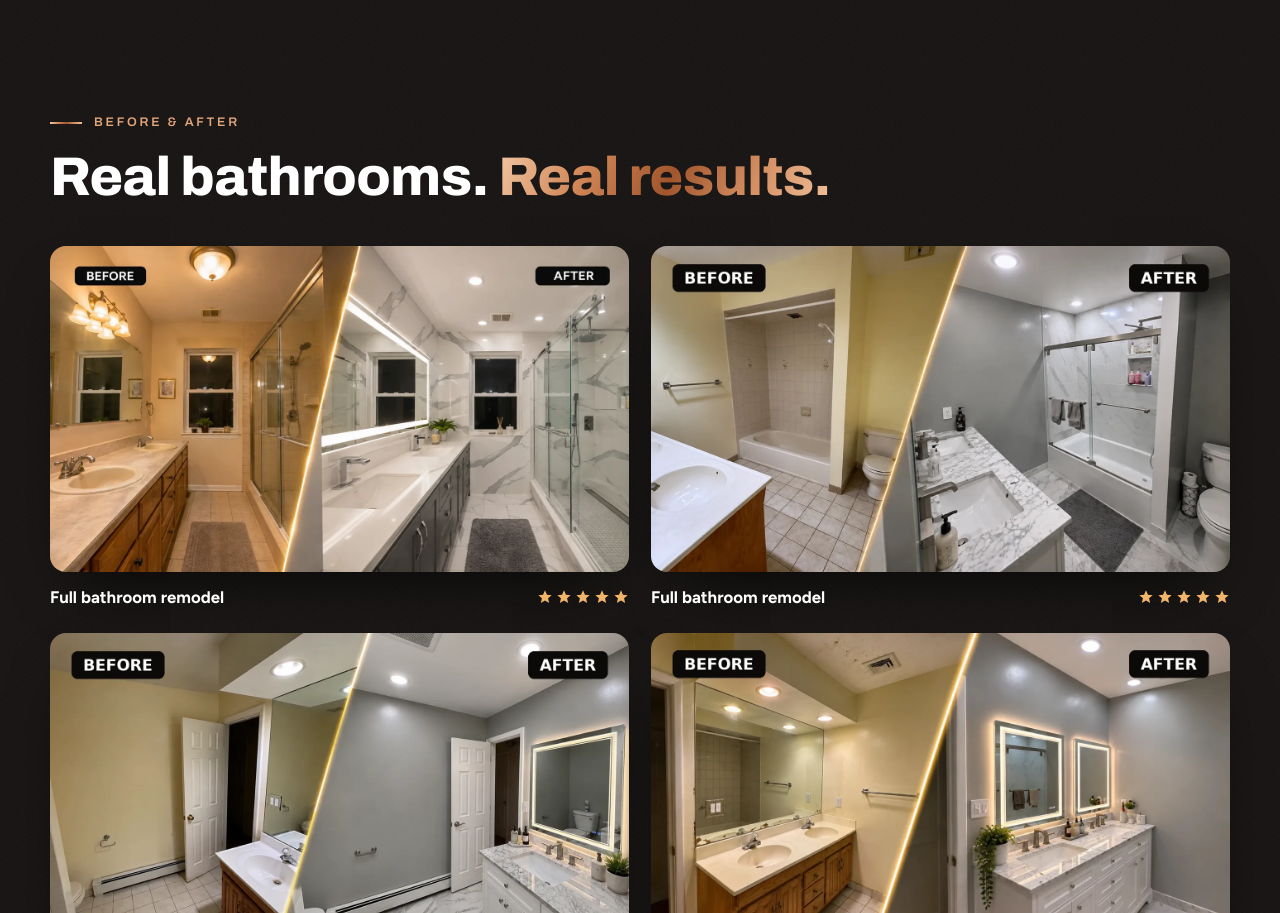
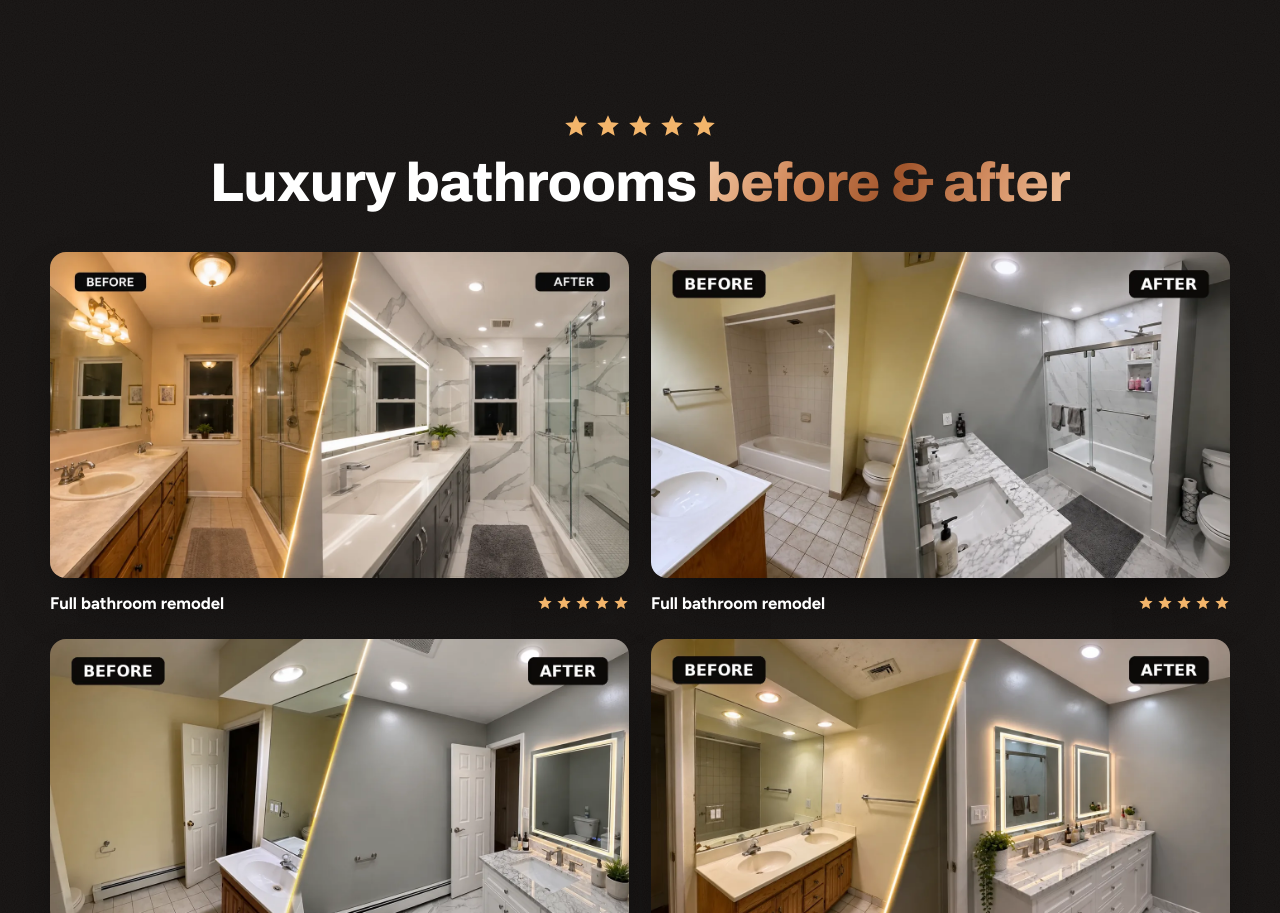
Before and after one commit to Nicolondo1231/andina-home-renovations, a plain HTML site: page bathroom-remodeling/index.html in a window 1280 px wide. Shown: the part 936-1849 px from the top of the page. Drawn offline with Linux system fonts and the light colour scheme.

Commit message:
Bathroom landing: before/after heading is now 5 stars + 'Luxury bathrooms before & after'
Co-Authored-By: Claude Opus 5.5 <noreply@anthropic.com>
Claude-Session: https://claude.ai/code/session_01TjvC6AynqRukyHxmW6Zpes

```diff
--- a/bathroom-remodeling/index.html
+++ b/bathroom-remodeling/index.html
@@ -493,6 +493,9 @@ body.ty-on main > :not(#thank-you), body.ty-on .mbar { display: none !important;
 .ba-card figcaption { display: flex; align-items: center; justify-content: space-between; gap: 10px; color: var(--white); font-weight: 700; font-size: 1.05rem; }
 .ba-card figcaption .stars { color: #f3b56b; }
 .ba-card figcaption .stars svg { width: 16px; height: 16px; }
+.ba-head { justify-items: center; text-align: center; }
+.ba-stars { display: flex; gap: 6px; color: #f3b56b; }
+.ba-stars svg { width: 26px; height: 26px; }
 .ba-cta { margin-top: 34px; display: flex; justify-content: center; }
 .founders .wrap { display: grid; gap: 36px; }
 .founder-grid { display: grid; grid-template-columns: repeat(2, minmax(0, 1fr)); gap: 20px; }
@@ -714,9 +717,9 @@ body.ty-on main > :not(#thank-you), body.ty-on .mbar { display: none !important;
 
   <section class="section dark" id="work">
     <div class="wrap">
-      <div class="section-head">
-        <p class="eyebrow">Before &amp; after</p>
-        <h2>Real bathrooms. <span class="metal-text">Real results.</span></h2>
+      <div class="section-head ba-head">
+        <div class="ba-stars" role="img" aria-label="5 out of 5 stars"><svg viewBox="0 0 24 24" fill="currentColor" aria-hidden="true"><path d="M12 2l2.9 6.6 7.1.6-5.4 4.7 1.6 7.1L12 17.3 5.8 21l1.6-7.1L2 9.2l7.1-.6z"/></svg><svg viewBox="0 0 24 24" fill="currentColor" aria-hidden="true"><path d="M12 2l2.9 6.6 7.1.6-5.4 4.7 1.6 7.1L12 17.3 5.8 21l1.6-7.1L2 9.2l7.1-.6z"/></svg><svg viewBox="0 0 24 24" fill="currentColor" aria-hidden="true"><path d="M12 2l2.9 6.6 7.1.6-5.4 4.7 1.6 7.1L12 17.3 5.8 21l1.6-7.1L2 9.2l7.1-.6z"/></svg><svg viewBox="0 0 24 24" fill="currentColor" aria-hidden="true"><path d="M12 2l2.9 6.6 7.1.6-5.4 4.7 1.6 7.1L12 17.3 5.8 21l1.6-7.1L2 9.2l7.1-.6z"/></svg><svg viewBox="0 0 24 24" fill="currentColor" aria-hidden="true"><path d="M12 2l2.9 6.6 7.1.6-5.4 4.7 1.6 7.1L12 17.3 5.8 21l1.6-7.1L2 9.2l7.1-.6z"/></svg></div>
+        <h2>Luxury bathrooms <span class="metal-text">before &amp; after</span></h2>
       </div>
       <div class="ba-grid">
         <figure class="ba-card ba-feature"><img src="/images/ba-feature.webp" alt="Full bathroom remodel, before and after" width="1400" height="788"><figcaption>Full bathroom remodel<span class="stars" aria-label="5 stars"><svg viewBox="0 0 24 24" fill="currentColor" aria-hidden="true"><path d="M12 2l2.9 6.6 7.1.6-5.4 4.7 1.6 7.1L12 17.3 5.8 21l1.6-7.1L2 9.2l7.1-.6z"/></svg><svg viewBox="0 0 24 24" fill="currentColor" aria-hidden="true"><path d="M12 2l2.9 6.6 7.1.6-5.4 4.7 1.6 7.1L12 17.3 5.8 21l1.6-7.1L2 9.2l7.1-.6z"/></svg><svg viewBox="0 0 24 24" fill="currentColor" aria-hidden="true"><path d="M12 2l2.9 6.6 7.1.6-5.4 4.7 1.6 7.1L12 17.3 5.8 21l1.6-7.1L2 9.2l7.1-.6z"/></svg><svg viewBox="0 0 24 24" fill="currentColor" aria-hidden="true"><path d="M12 2l2.9 6.6 7.1.6-5.4 4.7 1.6 7.1L12 17.3 5.8 21l1.6-7.1L2 9.2l7.1-.6z"/></svg><svg viewBox="0 0 24 24" fill="currentColor" aria-hidden="true"><path d="M12 2l2.9 6.6 7.1.6-5.4 4.7 1.6 7.1L12 17.3 5.8 21l1.6-7.1L2 9.2l7.1-.6z"/></svg></span></figcaption></figure>
```
